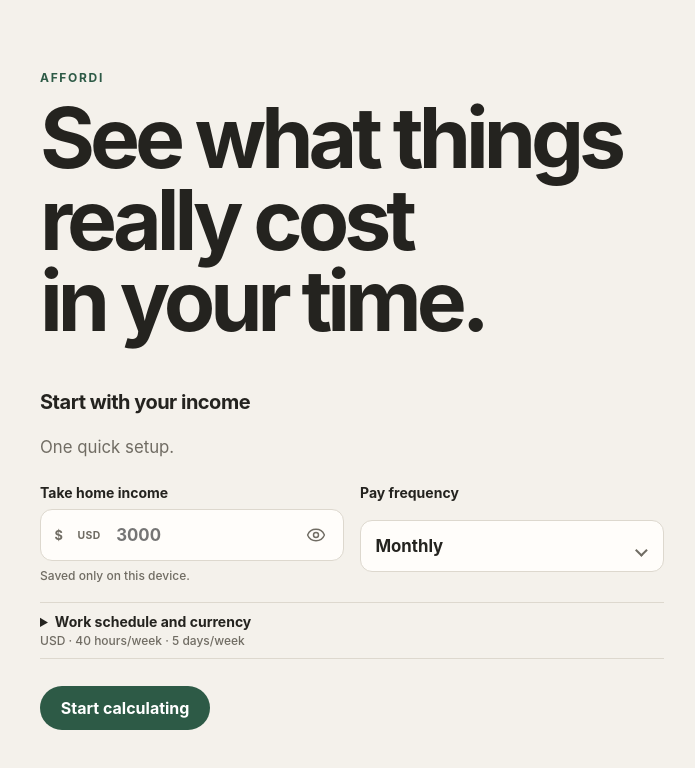
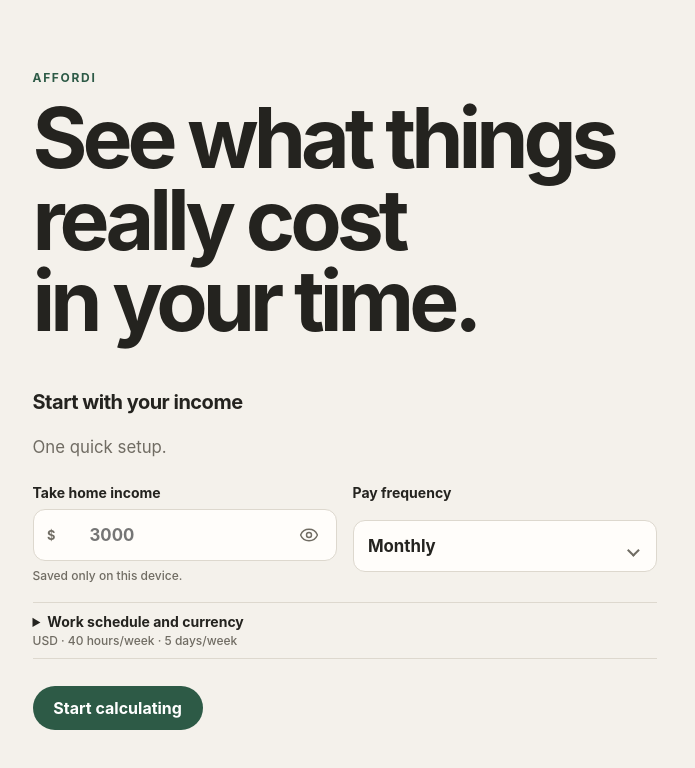
Before and after one commit to vladanp/affordi, a React (Vite) app: page / in a window 1280 px wide. Shown: the top 768 px of the page, without its empty margins (232-927 px from the left). Built offline with nearby package versions, Linux system fonts and the light colour scheme.

Commit message:
fix: keep calculator layout stable while typing

```diff
--- a/src/components/Calculator.tsx
+++ b/src/components/Calculator.tsx
@@ -16,8 +16,6 @@ interface CalculatorProps {
   onOpenSettings: () => void;
   settingsButtonRef?: RefObject<HTMLButtonElement | null>;
 }
-
-const LONG_RESULT_LENGTH = 18;
 
 export function Calculator({ settings, onOpenSettings, settingsButtonRef }: CalculatorProps) {
   const [itemPrice, setItemPrice] = useState('');
@@ -59,9 +57,6 @@ export function Calculator({ settings, onOpenSettings, settingsButtonRef }: Calc
         <span className="price-input-wrap">
           <span aria-hidden="true" className="currency-symbol">
             {getCurrencySymbol(settings.currency, settings.language)}
-          </span>
-          <span aria-hidden="true" className="currency-code">
-            {settings.currency}
           </span>
           <input
             aria-label={copy.t('calculator.priceLabel')}
@@ -108,11 +103,7 @@ export function Calculator({ settings, onOpenSettings, settingsButtonRef }: Calc
               })}
             </span>
           </p>
-          <p
-            className={`result-primary${duration.length > LONG_RESULT_LENGTH ? ' result-primary-long' : ''}`}
-          >
-            {duration}
-          </p>
+          <p className="result-primary">{duration}</p>
         </div>
       ) : (
         <div aria-live="polite" className="empty-result">
--- a/src/components/IncomeForm.tsx
+++ b/src/components/IncomeForm.tsx
@@ -248,9 +248,6 @@ export function IncomeForm({
               ? getCurrencySymbol(values.currency, copy.locale)
               : values.currency}
           </span>
-          <span aria-hidden="true" className="currency-code">
-            {values.currency}
-          </span>
           <input
             aria-describedby={
               errors.netIncome
--- a/src/styles/calculator.css
+++ b/src/styles/calculator.css
@@ -42,6 +42,7 @@
 
 .price-field {
   max-width: 22rem;
+  margin-top: 1.5rem;
 }
 
 .price-field > span:first-child {
@@ -74,16 +75,11 @@
 .result-primary {
   margin: 0.75rem 0 0;
   color: var(--color-accent-dark);
-  font-size: clamp(4rem, 14vw, 5rem);
+  font-size: clamp(3rem, 13vw, 5rem);
   font-weight: 760;
   font-variant-numeric: tabular-nums;
   letter-spacing: -0.06em;
   line-height: 1.03;
-}
-
-.result-primary-long {
-  font-size: clamp(3rem, 11.5vw, 4.25rem);
-  letter-spacing: -0.045em;
 }
 
 .price-error {
--- a/src/styles/forms.css
+++ b/src/styles/forms.css
@@ -114,23 +114,11 @@
 
 .input-with-prefix input,
 .price-input-wrap input {
-  padding-left: 4.7rem;
+  padding-left: 3.5rem;
 }
 
 .input-with-prefix input {
   padding-right: 3.5rem;
-}
-
-.input-with-prefix .currency-code,
-.price-input-wrap .currency-code {
-  position: absolute;
-  top: 50%;
-  left: 2.35rem;
-  z-index: 1;
-  transform: translateY(-50%);
-  color: var(--color-muted);
-  font-size: 0.65rem;
-  letter-spacing: 0.03em;
 }
 
 .field-error {
--- a/src/styles/foundation.css
+++ b/src/styles/foundation.css
@@ -18,6 +18,7 @@ html {
   min-width: 20rem;
   min-height: 100%;
   background: var(--color-page);
+  scrollbar-gutter: stable;
 }
 
 body {
--- a/src/styles/responsive-theme.css
+++ b/src/styles/responsive-theme.css
@@ -60,8 +60,7 @@
 }
 
 @media (min-width: 40rem) and (min-height: 46rem) {
-  .setup-shell,
-  .calculator-shell {
+  .setup-shell {
     align-content: center;
     padding-block-start: max(var(--space-page), env(safe-area-inset-top));
   }
@@ -115,12 +114,6 @@
   }
 }
 
-@media (max-width: 22rem) {
-  .result-primary-long {
-    font-size: 2.5rem;
-  }
-}
-
 @media (max-height: 32rem) and (orientation: landscape) {
   .setup-shell {
     gap: 1rem;
```
Also changed, not shown: 1 other file (tests, documents, lock files or other folders).
